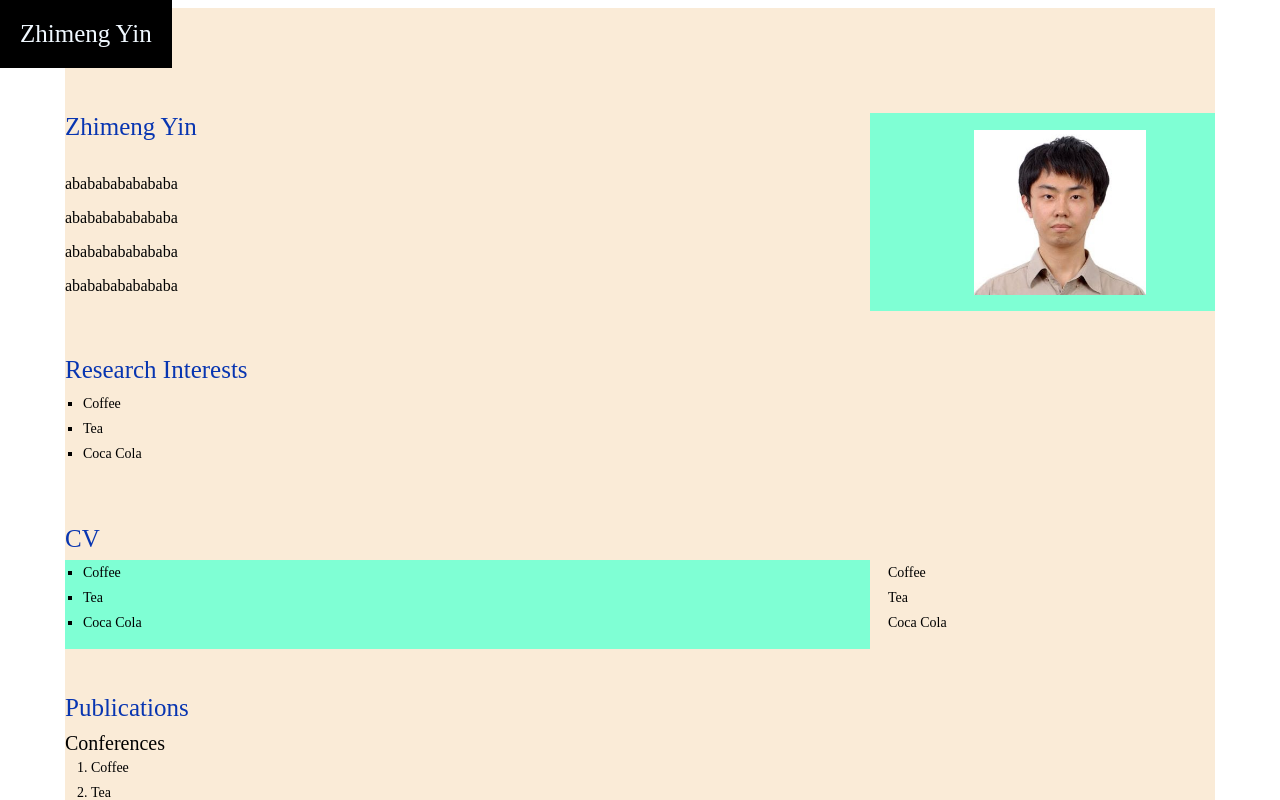
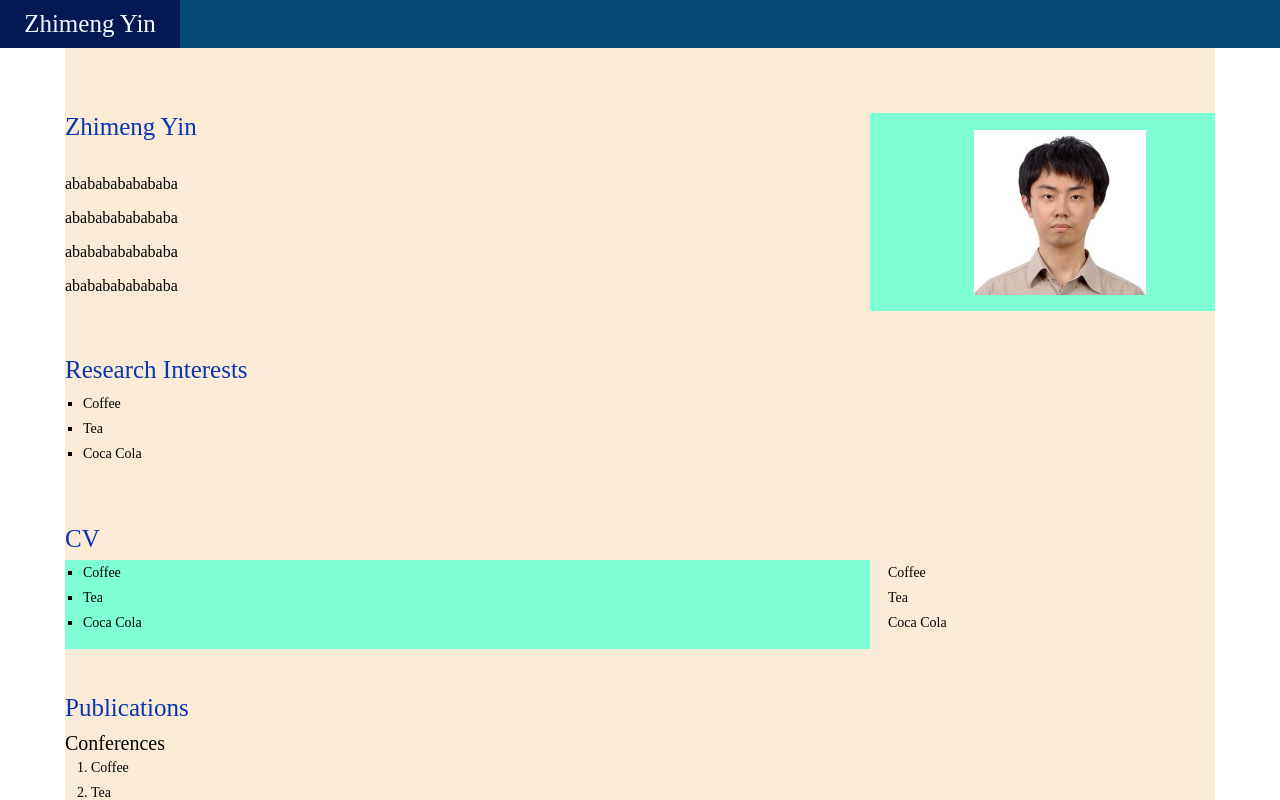
Before and after one commit to Yrt-2000/academicpage, a Vue app: page / in a window 1280 px wide. Shown: the top 800 px of the page. Built offline with nearby package versions, Linux system fonts and the light colour scheme.

Commit message:
11.16 finish.

```diff
--- a/src/App.vue
+++ b/src/App.vue
@@ -1,7 +1,13 @@
 <template>
   <div id="app">
+    <!-- <div class="bar">
+      Zhimeng Yin
+    </div> -->
     <div class="bar">
-      Zhimeng Yin
+      <div class="icon">
+        Zhimeng Yin
+      </div>
+      <div class="else"></div>
     </div>
     <div class="other">
       <div class="basic">
@@ -119,12 +125,27 @@ export default {
   position: fixed;
   top: 0px;
   left: 0px;
-  background-color: black;
+  display: flex;
+  flex-direction: row;
+  width: 100%;
+}
+.icon{
+  display: flex;
+  width: 180px;
   color: aliceblue;
-  text-align: left;
+  background-color:rgb(4, 25, 83);
+  padding-top: 10px;
+  padding-bottom: 10px;
+  display:inline;
   font-size: 25px;
-  font-family:'Times New Roman', Times, serif;
-  padding: 20px 20px;
+  text-align: center;
+  font-family: 'Times New Roman', Times, serif;
+}
+.else{
+  display: flex;
+  background-color: rgb(5, 73, 122);
+  width: calc(100% - 180px)
+  /* margin-right: 0px; */
 }
 .other{
   display:flex;
```
